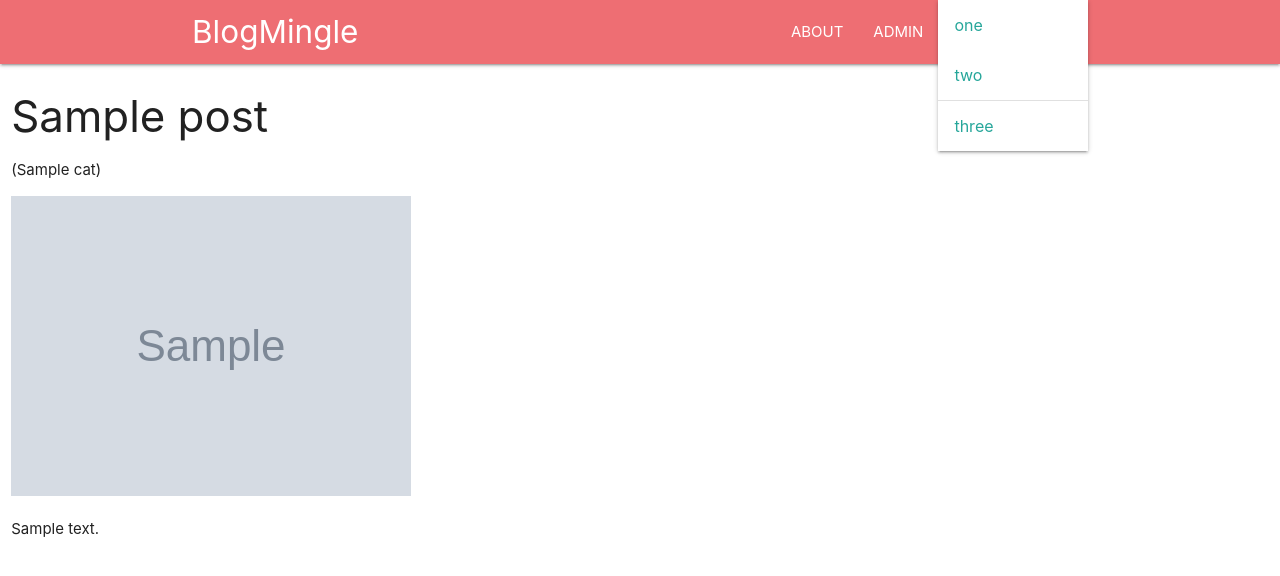
After one commit to falahuddeen/MCA_Mini_Project, a Django app: template iblogs/template/posts.html in a window 1280 px wide, after a click that opens the changed part. The commit adds this page. Shown: the top 576 px of the page. Run offline with Django 3.2, Linux system fonts and the light colour scheme; the template is opened without the code that fills it: most values are stand-ins (such as "Sample title", 1, 10 or a date in 2020); grey boxes marked "Sample" are stand-in pictures.

Commit message:
[5th Commit] Creation of User Interface Part 01 Include ( footer.html, header.html, home.html, post.html, base.html ) and its views also css-style.css [mentioned both Updation or Creation]

```diff
--- a/iblogs/blog/urls.py
+++ b/iblogs/blog/urls.py
@@ -17,8 +17,9 @@ from django.contrib import admin
 from django.urls import path, include
 from django.conf.urls.static import static
 from django.conf import settings
-from .views import home
+from .views import home, post
 
 urlpatterns = [
-    path('home/',home)
+    path('home/',home),
+    path('blog/<slug:url>', post)
 ]
--- a/iblogs/template/base.html
+++ b/iblogs/template/base.html
@@ -2,13 +2,31 @@
 <html lang="en">
 <head>
     <meta charset="UTF-8">
-    <title>{%block title%}
+    <title>{%block title%} {%endblock%}</title>
 
-    {%endblock%}</title>
+    <!-- Compiled and minified CSS -->
+    <link rel="stylesheet" href="https://cdnjs.cloudflare.com/ajax/libs/materialize/1.0.0/css/materialize.min.css">
+
+    <link href="https://fonts.googleapis.com/icon?family=Material+Icons" rel="stylesheet">
+
+    {% load static %}
+    <link rel="stylesheet" href="{% static  'css/style.css  ' %}">
+
+    <!-- Compiled and minified JavaScript -->
+    <script src="https://cdnjs.cloudflare.com/ajax/libs/materialize/1.0.0/js/materialize.min.js"></script>
+
 </head>
 <body>
-this is navebar
+
+{% include 'header.html' %}
+
 {% block content %}
+
+
 {% endblock%}
+
+<script>
+    M.AutoInit();
+</script>
 </body>
 </html>
--- /dev/null
+++ b/iblogs/template/header.html
@@ -0,0 +1,20 @@
+<!-- Dropdown Structure -->
+<ul id="dropdown1" class="dropdown-content">
+  <li><a href="#!">one</a></li>
+  <li><a href="#!">two</a></li>
+  <li class="divider"></li>
+  <li><a href="#!">three</a></li>
+</ul>
+<nav class="bg-primary">
+  <div class="container">
+      <div class="nav-wrapper">
+    <a href="#!" class="brand-logo">BlogMingle</a>
+    <ul class="right hide-on-med-and-down">
+      <li><a href="sass.html">ABOUT</a></li>
+      <li><a href="badges.html">ADMIN</a></li>
+      <!-- Dropdown Trigger -->
+      <li><a class="dropdown-trigger" href="#!" data-target="dropdown1">CATEGORY<i class="material-icons right">arrow_drop_down</i></a></li>
+    </ul>
+  </div>
+  </div>
+</nav>
--- /dev/null
+++ b/iblogs/template/posts.html
@@ -0,0 +1,28 @@
+{% extends 'base.html' %}
+
+{% block title%} POST {% endblock %}
+
+{% block content %}
+
+<div class="container-custom">
+
+<div class="row">
+    <div class="col s12 12 112">
+
+        <h3>{{ post.title }}</h3>
+
+        <p>({{ post.cat.title }})</p>
+
+        <img src="/media/{{ post.image }}" class="responsive-img">
+
+        <br>
+        <p>
+            {{ post.content | safe}}
+        </p>
+
+    </div>
+</div>
+
+</div>
+
+{% endblock %}
```
Also changed, not shown: iblogs/blog/static/css/style.css (added, +12 -0 lines), iblogs/blog/views.py (+13 -1 lines), iblogs/template/home.html (+36 -0 lines), iblogs/media/pyhton_gPXXGqJ.webp (added), iblogs/template/footer.html (added).
